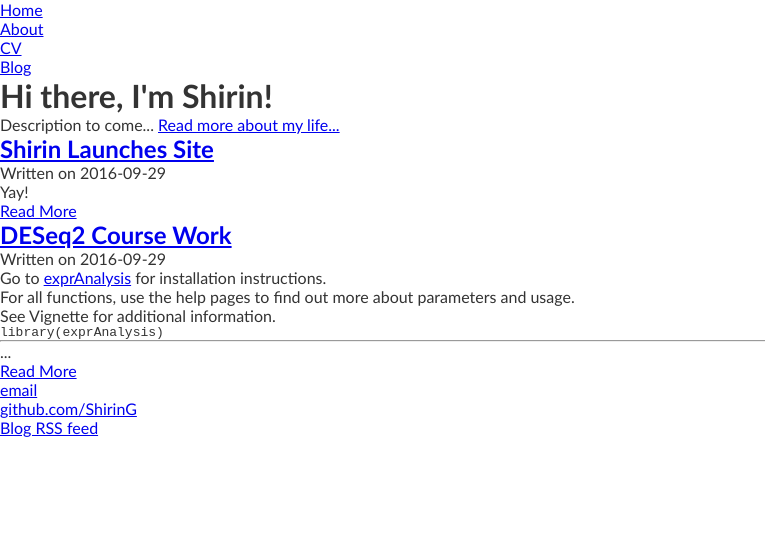
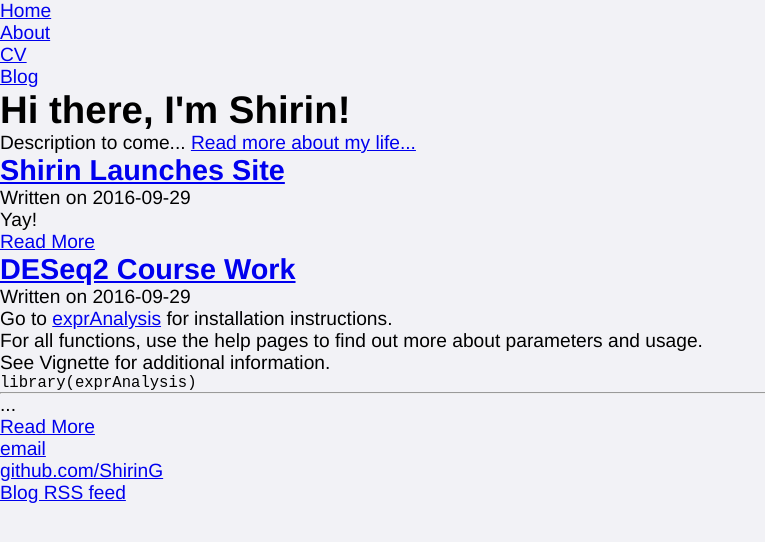
Before and after one commit to ShirinG/ShirinG.github.io, a Jekyll site: the page built from index.html, in a window 1280 px wide. Shown: the top 542 px of the page, without its empty margins (0-765 px from the left). Built offline with Jekyll 4.4.1, drawn with Linux system fonts in a browser that asks for light colours.

Commit message:
css body

```diff
--- a/css/main.css
+++ b/css/main.css
@@ -13,14 +13,9 @@ html, body {
 }
 
 body {
-  background-color: white;
-  width: 80em;
-  margin-left: auto;
-  margin-right: auto;
-	font-family: "Trebuchet MS", Helvetica, Arial sans-serif;
-  font-size-adjust: none;
-  font-style: normal;
-  font-variant: normal;
-  font-weight: normal;
-  color: #333;
+  background-color:#f2f2f6;
+	font-family: 'Helvetica', sans-serif;
+  color:#000;
+  font-size: 120%;
+  font-weight: 100;
 }
```
